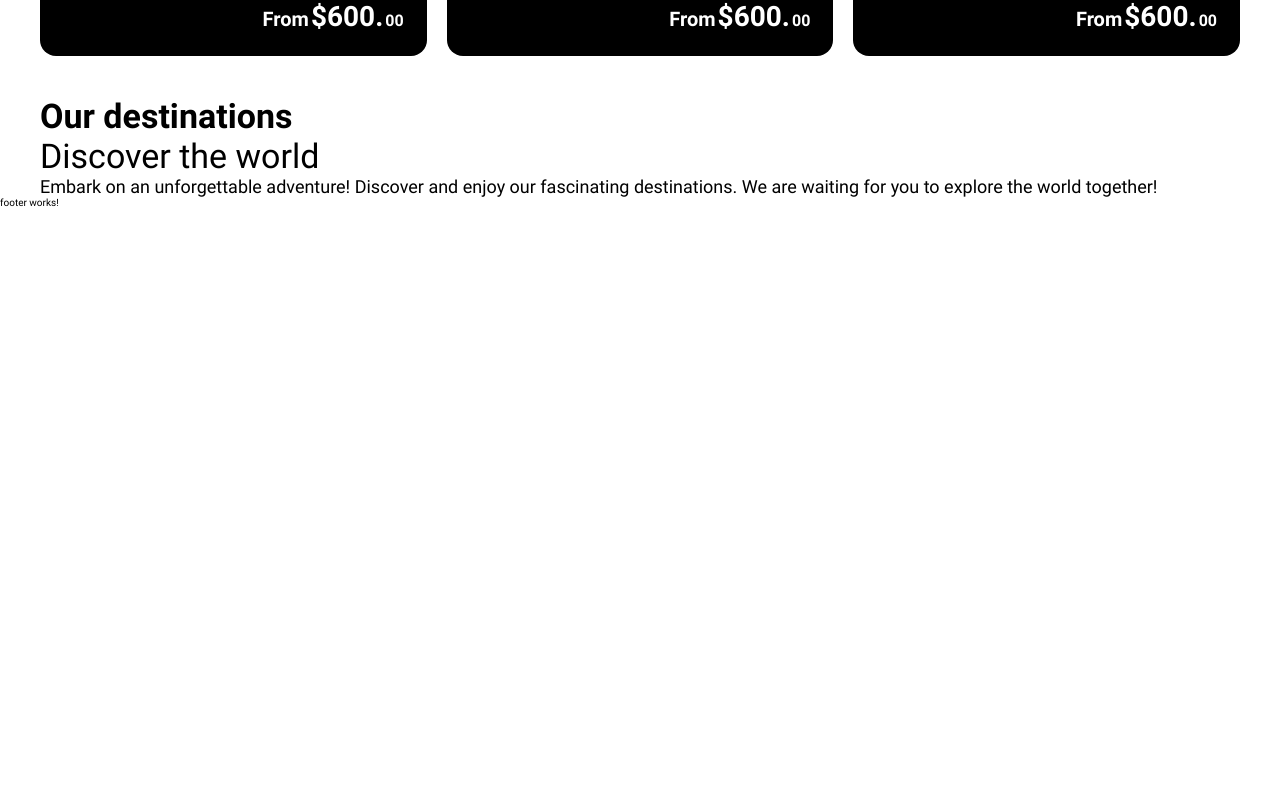
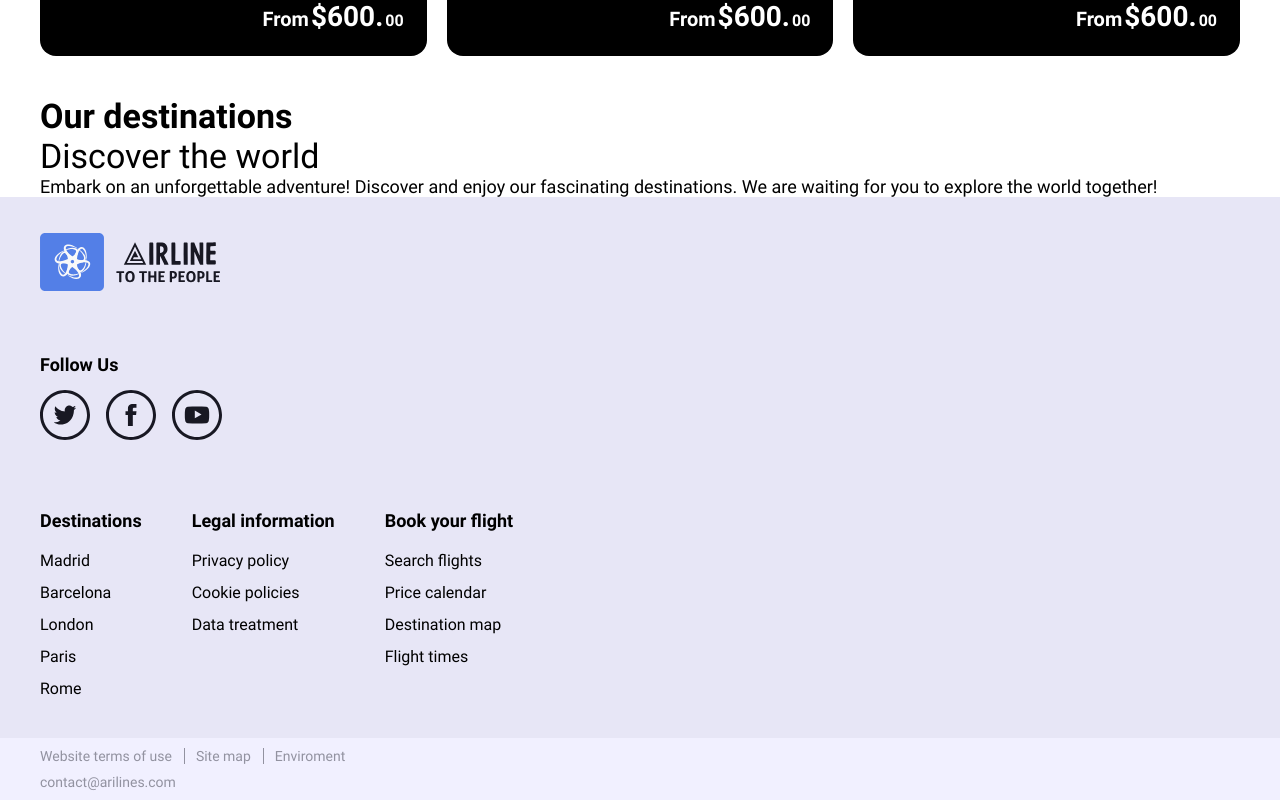
Before and after one commit to mostro-dev/ux-test, an Angular app: page / in a window 1280 px wide. Shown: the part 736-1536 px from the top of the page. Before the commit the page ends 944 px from the top, so only its background shows below. Built offline with nearby package versions, Linux system fonts and the light colour scheme.

Commit message:
feature/menu-and-footer: Add footer

```diff
--- a/src/app/components/footer/footer.component.html
+++ b/src/app/components/footer/footer.component.html
@@ -1 +1,60 @@
-<p>footer works!</p>
+<div class="footer">
+	<div class="footer__main">
+		<app-layout>
+			<a class="footer__main__logo" href="https://github.com/mostro-dev/ux-test" target="_blank">
+				<img src="../../assets/imgs/logo_main.svg" alt="Airline to the people" />
+			</a>
+		</app-layout>
+
+		<div class="footer__main__social">
+			<app-layout>
+				<app-typography variant="h5" weight="bold" class="footer__main__social__title"
+					>Follow Us</app-typography
+				>
+				<ul class="footer__main__social__list">
+					<li *ngFor="let socialItem of footerData.social">
+						<a href="{{ socialItem.href }}">
+							<img [src]="'assets/' + socialItem.icon" alt="{{ socialItem.name }}"
+						/></a>
+					</li>
+				</ul>
+			</app-layout>
+		</div>
+
+		<app-layout>
+			<div class="footer__main__content">
+				<div
+					class="footer__main__content__list"
+					*ngFor="let listItem of footerData.lists; let last = last"
+					[ngClass]="{ 'last-child': last }"
+				>
+					<app-typography variant="h5" weight="bold" class="footer__main__content__list__title">{{
+						listItem.title
+					}}</app-typography>
+					<ul class="footer__main__content__list__list">
+						<li *ngFor="let listSubItem of listItem.data">
+							<a href="{{ listSubItem.href }}">
+								<app-typography variant="h6">{{ listSubItem.name }}</app-typography>
+							</a>
+						</li>
+					</ul>
+				</div>
+			</div>
+		</app-layout>
+	</div>
+
+	<div class="footer__secondary">
+		<app-layout>
+		<ul class="footer__secondary__list">
+			<li class="footer__secondary__list__item" *ngFor="let siteMapItem of footerData.sitemap">
+				<a href="{{ siteMapItem.href }}">
+					<app-typography>{{ siteMapItem.name }}</app-typography>
+				</a>
+			</li>
+		</ul>
+		<a href="mailto:contact&#64;arilines.com">
+			<app-typography> contact&#64;arilines.com </app-typography></a
+		>
+	</app-layout>
+	</div>
+</div>
--- a/src/app/components/footer/footer.component.scss
+++ b/src/app/components/footer/footer.component.scss
@@ -0,0 +1,100 @@
+@import "variables";
+
+.footer {
+	background-color: $footer-bg;
+}
+
+.footer__main {
+	padding: 3.6rem 0 0;
+}
+
+// Logo
+.footer__main__logo {
+	display: block;
+	height: 5.7rem;
+	margin-bottom: 6.4rem;
+	width: 18rem;
+}
+
+// Social
+.footer__main__social {
+	margin-bottom: 6.8rem;
+}
+
+.footer__main__social__title {
+	display: block;
+	margin-bottom: 1.5rem;
+}
+
+.footer__main__social__list {
+	display: flex;
+	gap: 1.6rem;
+}
+
+// Content
+.footer__main__content {
+	@media screen and (min-width: $sm) {
+		display: flex;
+		flex-wrap: wrap;
+		gap: 5rem;
+		margin-bottom: 4rem;
+	}
+}
+
+.footer__main__content__list {
+	margin-bottom: 3.6rem;
+	&.last-child {
+		margin-bottom: 4.9rem;
+	}
+
+	@media screen and (min-width: $sm) {
+		margin-bottom: 0;
+		&.last-child {
+			margin-bottom: 0;
+		}
+	}
+}
+
+.footer__main__content__list__title {
+	display: block;
+	margin-bottom: 2rem;
+}
+
+.footer__main__content__list__list {
+	display: grid;
+	gap: 1.3rem;
+}
+
+// Secondary
+.footer__secondary {
+	background-color: $footer-sitemap-bg;
+	color: $gray;
+	padding: 1rem 0;
+}
+
+.footer__secondary__list {
+	display: flex;
+	margin-bottom: 1rem;
+	:first-child {
+		padding-left: 0;
+	}
+	:last-child {
+		padding-right: 0;
+	}
+}
+
+.footer__secondary__list__item {
+	padding: 0 1.2rem;
+	position: relative;
+	+ .footer__secondary__list__item {
+		&::before {
+			content: "";
+			background-color: $gray;
+			height: 100%;
+			left: 0;
+			position: absolute;
+			top: 0;
+			width: 0.1rem;
+		}
+	}
+}
--- a/src/app/components/footer/footer.component.ts
+++ b/src/app/components/footer/footer.component.ts
@@ -1,12 +1,55 @@
-import { Component } from '@angular/core';
+import { Component } from "@angular/core";
+import { TypographyComponent } from "../typography/typography.component";
+import { CommonModule } from "@angular/common";
+import { LayoutComponent } from "../layout/layout.component";
 
 @Component({
-  selector: 'app-footer',
-  standalone: true,
-  imports: [],
-  templateUrl: './footer.component.html',
-  styleUrl: './footer.component.scss'
+	selector: "app-footer",
+	standalone: true,
+	imports: [CommonModule, TypographyComponent, LayoutComponent],
+	templateUrl: "./footer.component.html",
+	styleUrl: "./footer.component.scss",
 })
 export class FooterComponent {
-
+	public footerData = {
+		social: [
+			{ icon: "social-logos/social_logo_twitter.svg", href: "/", name: "Twitter link" },
+			{ icon: "social-logos/social_logo_facebook.svg", href: "/", name: "Facebook link" },
+			{ icon: "social-logos/social_logo_youtube.svg", href: "/", name: "Youtube link" },
+		],
+		lists: [
+			{
+				title: "Destinations",
+				data: [
+					{ name: "Madrid", href: "/" },
+					{ name: "Barcelona", href: "/" },
+					{ name: "London", href: "/" },
+					{ name: "Paris", href: "/" },
+					{ name: "Rome", href: "/" },
+				],
+			},
+			{
+				title: "Legal information",
+				data: [
+					{ name: "Privacy policy", href: "/" },
+					{ name: "Cookie policies", href: "/" },
+					{ name: "Data treatment", href: "/" },
+				],
+			},
+			{
+				title: "Book your flight",
+				data: [
+					{ name: "Search flights", href: "/" },
+					{ name: "Price calendar", href: "/" },
+					{ name: "Destination map", href: "/" },
+					{ name: "Flight times", href: "/" },
+				],
+			},
+		],
+		sitemap: [
+			{ name: "Website terms of use", href: "/" },
+			{ name: "Site map", href: "/" },
+			{ name: "Enviroment", href: "/" },
+		],
+	};
 }
```
